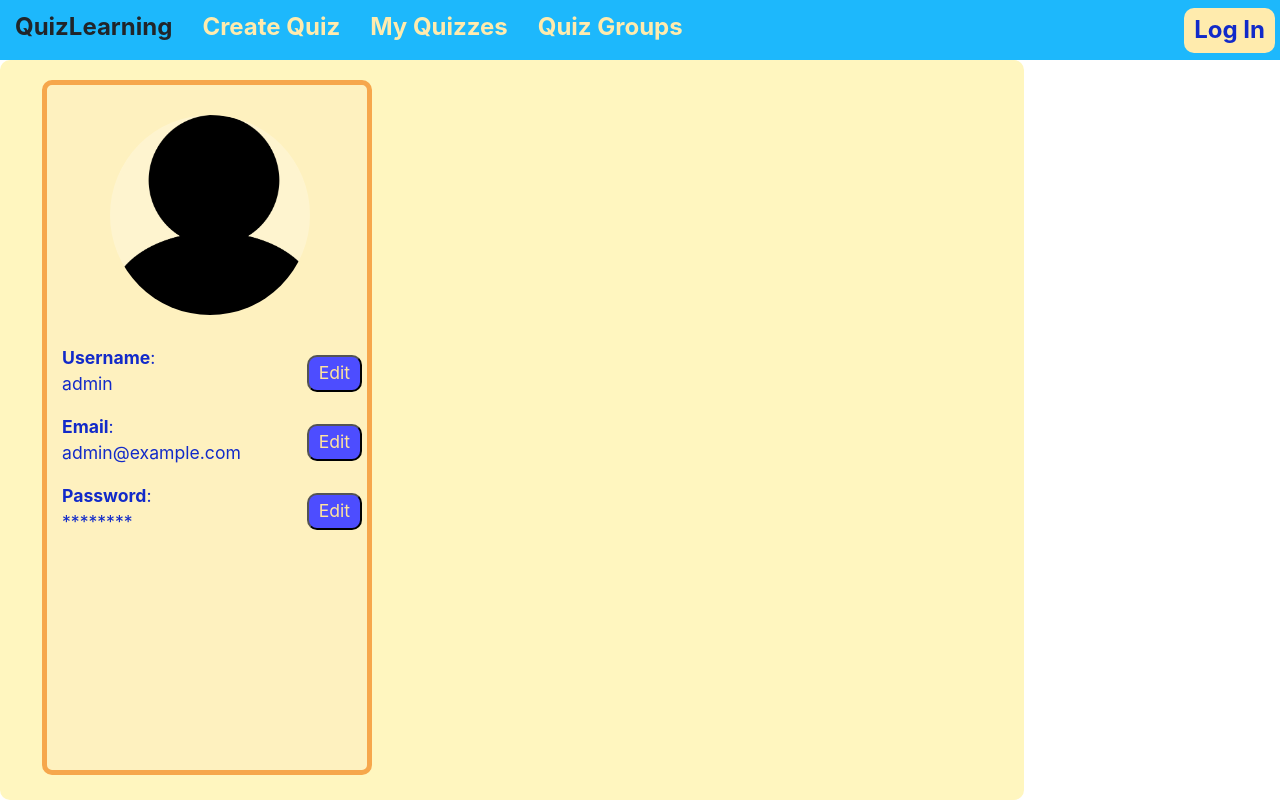
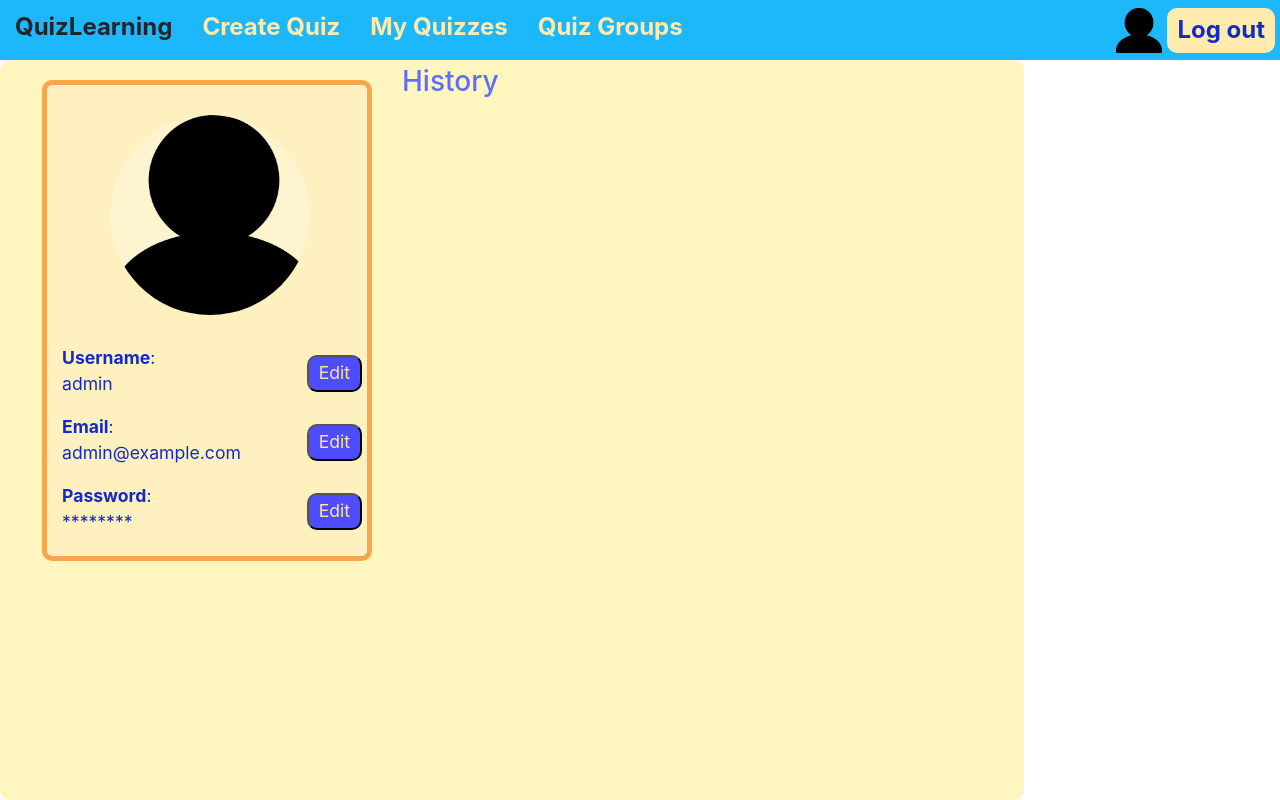
Before and after one commit to SzAnita/QuizApp, a Django app: page /QuizApp/user in a window 1280 px wide. Run offline with Django 4.2, Linux system fonts and the light colour scheme; a user stored in the database is signed in; data comes from the database, SQL or seed files in the repository.

Commit message:
user page

```diff
--- a/QuizApp/static/css/user.css
+++ b/QuizApp/static/css/user.css
@@ -38,3 +38,54 @@
     border-radius: 120px;
     background-size:cover;
 }
+div.details div {
+    margin-left: 5px;
+    margin-right: 5px;
+}
+button#edit{
+    margin-top: 20px;
+    margin-bottom: 5px;
+    width:100px;
+}
+.edit_hidden {
+    display: none;
+}
+.edit_visible {
+    display: block;
+}
+.row-in-between {
+    display: flex;
+    flex-direction: row;
+    justify-content: space-between;
+}
+.edit_hidden, .edit_visible {
+    margin-bottom: 10px;
+}
+div.user div.details button {
+    background-color: color-mix(in srgb, blue 70%, white);
+    color: color-mix(in srgb, lightyellow 70%, orange);
+    max-block-size: 37px;
+    text-align: center;
+}
+div.user div.details button.form-button {
+    background-color: color-mix(in srgb, #29a7f6 40%, white);
+    color: #f1531e;
+}
+label {
+    font-weight: 500;
+}
+div.history img.icon{display: none}
+div.col2 h3 {
+    margin-bottom: 5px;
+    text-align: center;
+}
+h4 {margin-left: 25px}
+div.container {
+    align-content: unset;
+    flex-direction: row;
+    align-items: flex-start;
+}
+div.col1 {
+    display: flex;
+    flex-direction: column;
+}
--- a/QuizApp/templates/_user/page_user.html
+++ b/QuizApp/templates/_user/page_user.html
@@ -10,51 +10,14 @@
     <link rel="stylesheet" type="text/css" href="{% static 'css/user.css' %}">
     <script src="{% static 'js/user.js' %}"></script>
     <script src="{% static 'js/csrf_cookie.js' %}"></script>
-    <link rel="stylesheet" type="text/css" href="{% static 'css/login.css' %}">
     <style>
         .user_image{background-image: url({% static 'images/user.png' %});}
-        nav.navbar div ul li {height: unset;}
-        div.details div {
-            margin-left: 5px;
-            margin-right: 5px;
-        }
-        button#edit{
-            margin-top: 20px;
-            margin-bottom: 5px;
-            width:100px;
-        }
-        .edit_hidden {
-            display: none;
-        }
-        .edit_visible {
-            display: block;
-        }
-        .row-in-between {
-            display: flex;
-            flex-direction: row;
-            justify-content: space-between;
-        }
-        .edit_hidden, .edit_visible {
-            margin-bottom: 10px;
-        }
-        div.user div.details button {
-            background-color: color-mix(in srgb, blue 70%, white);
-            color: color-mix(in srgb, lightyellow 70%, orange);
-            max-block-size: 37px;
-            text-align: center;
-        }
-         div.user div.details button.form-button {
-            background-color: color-mix(in srgb, #29a7f6 40%, white);
-            color: #f1531e;
-        }
-         label {
-             font-weight: 500;
-         }
     </style>
 </head>
 <body>
     {% include 'navbar.html' %}
     <div class="container-fluid container">
+        <div class="col1">
             <div class="user">
                 <div class="user_header">
                     <div class="user_image"></div>
@@ -110,8 +73,12 @@
                     </div>
                 </div>
             </div>
+        </div>
+        <div class="col2">
+            <h3 id="history">History</h3>
             <div class="history">
             {% include 'quiz\quizzes.html' %}
+            </div>
         </div>
     </div>
 </body>
--- a/QuizApp/views/user/user.py
+++ b/QuizApp/views/user/user.py
@@ -4,7 +4,7 @@
 from django.http import HttpResponse
 from django.template import loader
 
-from QuizApp.models import QuizResult, QuestionResult, Question, Answer, AnswerResult
+from QuizApp.models import QuizResult, QuestionResult, Question, Answer, AnswerResult, QuizGroup
 
 
 @login_required(login_url='QuizApp/login')
@@ -83,8 +83,19 @@
         'username': request.user.username,
         'email': request.user.email,
         'password': pwd,
-        'group': 'true'
+        'group': 'true',
+        'auth': 'yes',
+        'quiz_group': 'yes'
     }
+    groups = []
+    for g in QuizGroup.objects.filter(owner_id=request.user):
+        group = {
+            'id': g.id,
+            'name': g.name,
+            'quizzes': g.quizzes.all()
+        }
+        groups.append(group)
+    context['groups'] = groups
     for qr in QuizResult.objects.filter(user_id=request.user):
         quiz = {
             'title': qr.quiz_id.title,
@@ -94,4 +105,5 @@
             'result_id': qr.id
         }
         context['quizzes'].append(quiz)
+
     return HttpResponse(loader.get_template('_user\page_user.html').render(context, request))
```
Lines whose indentation alone changed are shown as unchanged.
